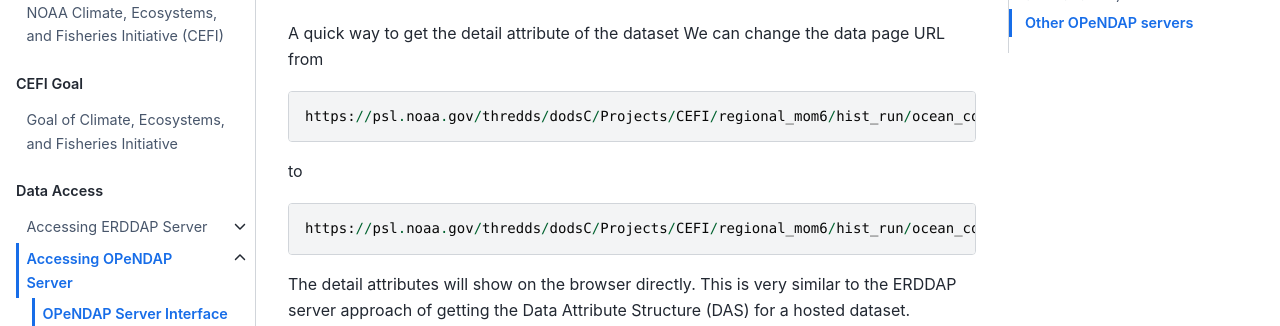
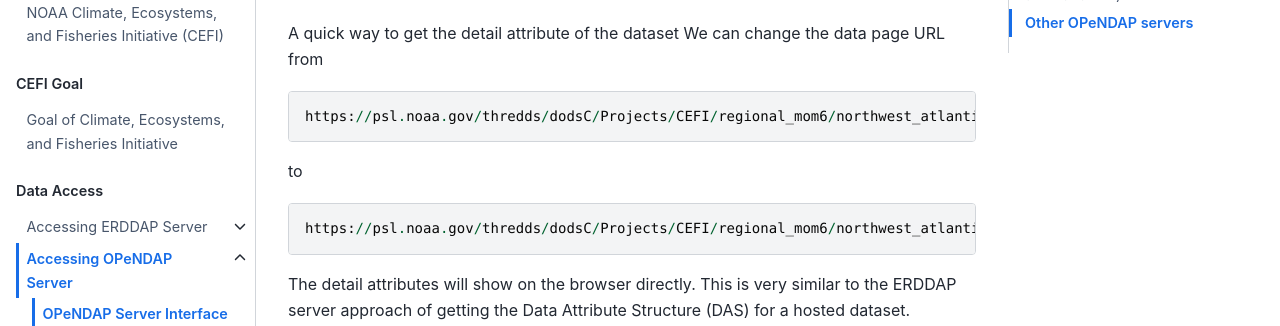
Before and after one commit to chiaweh2/cefi-cookbook, a Jupyter Book: the page built from content/data_access/access_opendap/opendap_interface.md, in a window 1280 px wide and 900 px high, scrolled down 1667 px. Shown: the part 174-500 px from the top of the window. Built offline with Jupyter Book 1.0.4 settings and Sphinx 7.4.7 and the Sphinx Book theme 1.1.4, drawn with Linux system fonts in a browser that asks for light colours; some of the changed lines change nothing that is shown.

Commit message:
update opendap path

````diff
--- a/content/data_access/access_opendap/opendap_interface.md
+++ b/content/data_access/access_opendap/opendap_interface.md
@@ -3,7 +3,7 @@ OPeNDAP Server Interface
 
 ## Quick Introduction
 For the quick introduction, we will be using the following server that provides a OPeNDAP platform.
-- [NOAA Physical Sciences Laboratory](https://psl.noaa.gov/thredds/dodsC/Projects/CEFI/regional_mom6/hist_run/regrid/ocean_cobalt_daily_2d.19930101-20191231.btm_o2.nc.html)
+- [NOAA Physical Sciences Laboratory](https://psl.noaa.gov/thredds/dodsC/Projects/CEFI/regional_mom6/northwest_atlantic/hist_run/regrid/ocean_cobalt_daily_2d.19930101-20191231.btm_o2.nc.html)
 
 1. The OPeNDAP Dataset Access Form
 2. The Dataset Structure
@@ -54,11 +54,11 @@ If the total dataset is over the limit, both actions will not work.
 A quick way to get the detail attribute of the dataset
 We can change the data page URL from
 ```
-https://psl.noaa.gov/thredds/dodsC/Projects/CEFI/regional_mom6/hist_run/ocean_cobalt_daily_2d.19930101-20191231.btm_o2.nc.html
+https://psl.noaa.gov/thredds/dodsC/Projects/CEFI/regional_mom6/northwest_atlantic/hist_run/ocean_cobalt_daily_2d.19930101-20191231.btm_o2.nc.html
 ```
 to
 ```
-https://psl.noaa.gov/thredds/dodsC/Projects/CEFI/regional_mom6/hist_run/ocean_cobalt_daily_2d.19930101-20191231.btm_o2.nc.das
+https://psl.noaa.gov/thredds/dodsC/Projects/CEFI/regional_mom6/northwest_atlantic/hist_run/ocean_cobalt_daily_2d.19930101-20191231.btm_o2.nc.das
 ```
 The detail attributes will show on the browser directly.
 This is very similar to the ERDDAP server approach of getting the Data Attribute Structure (DAS) for a hosted dataset.
````
Also changed, not shown: content/data_access/access_opendap/python_get_cefi.ipynb, content/data_access/access_opendap/r_get_cefi.ipynb.
